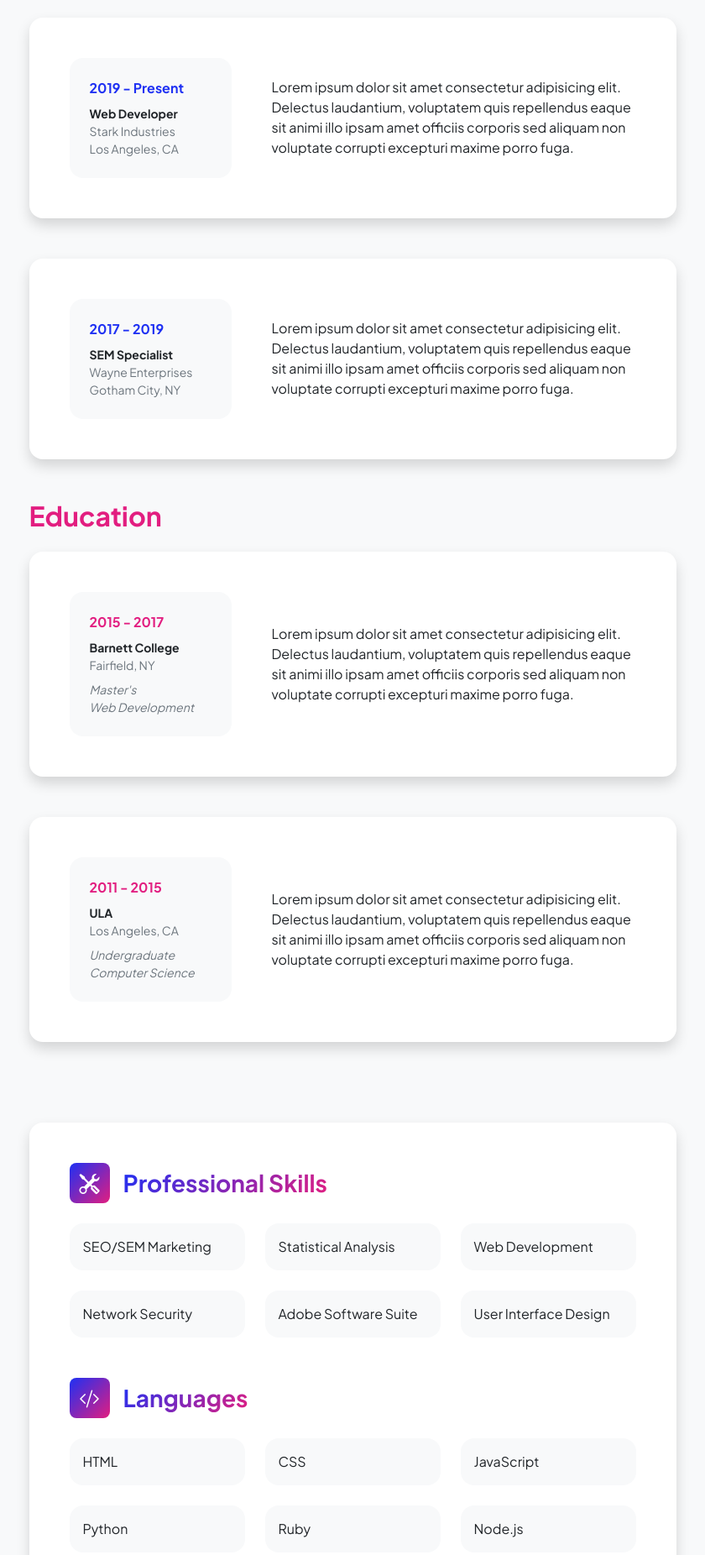
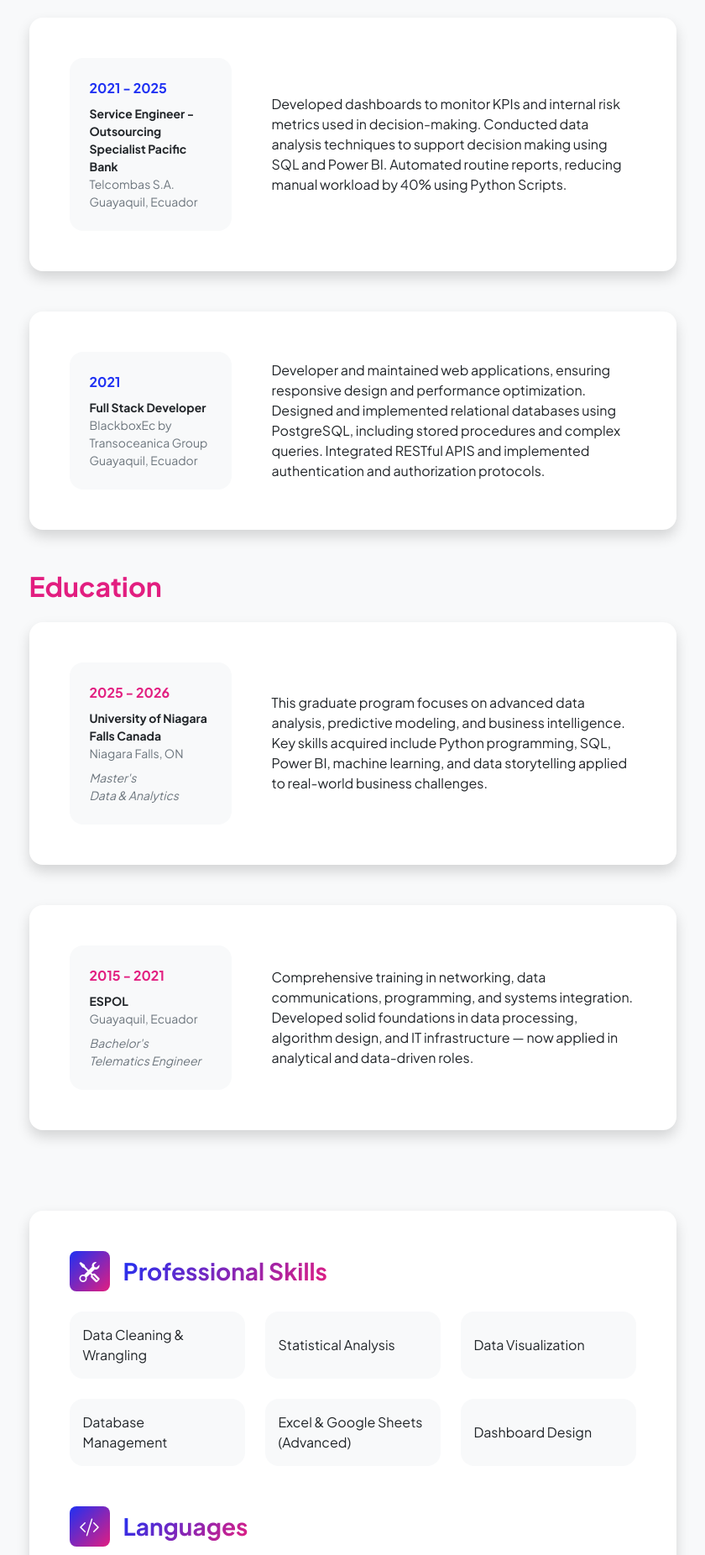
Before and after one commit to mcarolina3101/mcarolina3101.github.io, a website: page src/pug/resume.pug in a window 1280 px wide. Shown: the part 287-2139 px from the top of the page at 84% size, without its empty margins (220-1060 px from the left). Drawn offline with nearby package versions, Linux system fonts and the light colour scheme; files that its build step writes are made by us from their sources.

Commit message:
update resume and home page

```diff
--- a/src/pug/includes/navbar.pug
+++ b/src/pug/includes/navbar.pug
@@ -1,7 +1,7 @@
 nav.navbar.navbar-expand-lg.navbar-light.bg-white.py-3
     .container.px-5
         a.navbar-brand(href='index.html')
-            span.fw-bolder.text-primary Start Bootstrap
+            span.fw-bolder.text-primary Data Analyst
         button.navbar-toggler(type='button', data-bs-toggle='collapse', data-bs-target='#navbarSupportedContent', aria-controls='navbarSupportedContent', aria-expanded='false', aria-label='Toggle navigation')
             span.navbar-toggler-icon
         #navbarSupportedContent.collapse.navbar-collapse
@@ -12,5 +12,3 @@ nav.navbar.navbar-expand-lg.navbar-light.bg-white.py-3
                     a.nav-link(href='resume.html') Resume
                 li.nav-item
                     a.nav-link(href='projects.html') Projects
-                li.nav-item
-                    a.nav-link(href='contact.html') Contact
--- a/src/pug/resume.pug
+++ b/src/pug/resume.pug
@@ -37,7 +37,7 @@ html(lang='en')
                                 h2.text-primary.fw-bolder.mb-0 Experience
                                 // Download resume button
                                 // Note: Set the link href target to a PDF file within your project
-                                a.btn.btn-primary.px-4.py-3(href='#!')
+                                a.btn.btn-primary.px-4.py-3(href='assets/resume.pdf')
                                     .d-inline-block.bi.bi-download.me-2
                                     | Download Resume
 
@@ -47,12 +47,12 @@ html(lang='en')
                                     .row.align-items-center.gx-5
                                         .col.text-center.text-lg-start.mb-4.mb-lg-0
                                             .bg-light.p-4.rounded-4
-                                                .text-primary.fw-bolder.mb-2 2019 - Present
-                                                .small.fw-bolder Web Developer
-                                                .small.text-muted Stark Industries
-                                                .small.text-muted Los Angeles, CA
+                                                .text-primary.fw-bolder.mb-2 2021 - 2025
+                                                .small.fw-bolder Service Engineer - Outsourcing Specialist Pacific Bank
+                                                .small.text-muted Telcombas S.A.
+                                                .small.text-muted Guayaquil, Ecuador
                                         .col-lg-8
-                                            div Lorem ipsum dolor sit amet consectetur adipisicing elit. Delectus laudantium, voluptatem quis repellendus eaque sit animi illo ipsam amet officiis corporis sed aliquam non voluptate corrupti excepturi maxime porro fuga.
+                                            div Developed dashboards to monitor KPIs and internal risk metrics used in decision-making. Conducted data analysis techniques to support decision making using SQL and Power BI. Automated routine reports, reducing manual workload by 40% using Python Scripts.
 
                             // Experience Card 2
                             .card.shadow.border-0.rounded-4.mb-5
@@ -60,12 +60,12 @@ html(lang='en')
                                     .row.align-items-center.gx-5
                                         .col.text-center.text-lg-start.mb-4.mb-lg-0
                                             .bg-light.p-4.rounded-4
-                                                .text-primary.fw-bolder.mb-2 2017 - 2019
-                                                .small.fw-bolder SEM Specialist
-                                                .small.text-muted Wayne Enterprises
-                                                .small.text-muted Gotham City, NY
+                                                .text-primary.fw-bolder.mb-2 2021
+                                                .small.fw-bolder Full Stack Developer
+                                                .small.text-muted BlackboxEc by Transoceanica Group
+                                                .small.text-muted Guayaquil, Ecuador
                                         .col-lg-8
-                                            div Lorem ipsum dolor sit amet consectetur adipisicing elit. Delectus laudantium, voluptatem quis repellendus eaque sit animi illo ipsam amet officiis corporis sed aliquam non voluptate corrupti excepturi maxime porro fuga.
+                                            div Developer and maintained web applications, ensuring responsive design and performance optimization. Designed and implemented relational databases using PostgreSQL, including stored procedures and complex queries. Integrated RESTful APIS and implemented authentication and authorization protocols.
 
                         // Education Section
                         section
@@ -77,15 +77,15 @@ html(lang='en')
                                      .row.align-items-center.gx-5
                                         .col.text-center.text-lg-start.mb-4.mb-lg-0
                                             .bg-light.p-4.rounded-4
-                                                .text-secondary.fw-bolder.mb-2 2015 - 2017
+                                                .text-secondary.fw-bolder.mb-2 2025 - 2026
                                                 .mb-2
-                                                    .small.fw-bolder Barnett College
-                                                    .small.text-muted Fairfield, NY
+                                                    .small.fw-bolder University of Niagara Falls Canada
+                                                    .small.text-muted Niagara Falls, ON
                                                 .fst-italic
                                                     .small.text-muted Master's
-                                                    .small.text-muted Web Development
+                                                    .small.text-muted Data & Analytics
                                         .col-lg-8
-                                            div Lorem ipsum dolor sit amet consectetur adipisicing elit. Delectus laudantium, voluptatem quis repellendus eaque sit animi illo ipsam amet officiis corporis sed aliquam non voluptate corrupti excepturi maxime porro fuga.
+                                            div This graduate program focuses on advanced data analysis, predictive modeling, and business intelligence. Key skills acquired include Python programming, SQL, Power BI, machine learning, and data storytelling applied to real-world business challenges.
 
                             // Education Card 2
                             .card.shadow.border-0.rounded-4.mb-5
@@ -93,15 +93,15 @@ html(lang='en')
                                     .row.align-items-center.gx-5
                                         .col.text-center.text-lg-start.mb-4.mb-lg-0
                                             .bg-light.p-4.rounded-4
-                                                .text-secondary.fw-bolder.mb-2 2011 - 2015
+                                                .text-secondary.fw-bolder.mb-2 2015 - 2021
                                                 .mb-2
-                                                    .small.fw-bolder ULA
-                                                    .small.text-muted Los Angeles, CA
+                                                    .small.fw-bolder ESPOL
+                                                    .small.text-muted Guayaquil, Ecuador
                                                 .fst-italic
-                                                    .small.text-muted Undergraduate
-                                                    .small.text-muted Computer Science
+                                                    .small.text-muted Bachelor's
+                                                    .small.text-muted Telematics Engineer
                                         .col-lg-8
-                                            div Lorem ipsum dolor sit amet consectetur adipisicing elit. Delectus laudantium, voluptatem quis repellendus eaque sit animi illo ipsam amet officiis corporis sed aliquam non voluptate corrupti excepturi maxime porro fuga.
+                                            div Comprehensive training in networking, data communications, programming, and systems integration. Developed solid foundations in data processing, algorithm design, and IT infrastructure — now applied in analytical and data-driven roles.
 
                         // Divider
                         .pb-5
@@ -120,18 +120,18 @@ html(lang='en')
                                                 span.text-gradient.d-inline Professional Skills
                                         .row.row-cols-1.row-cols-md-3.mb-4
                                             .col.mb-4.mb-md-0
-                                                .d-flex.align-items-center.bg-light.rounded-4.p-3.h-100 SEO/SEM Marketing
+                                                .d-flex.align-items-center.bg-light.rounded-4.p-3.h-100 Data Cleaning & Wrangling
                                             .col.mb-4.mb-md-0
                                                 .d-flex.align-items-center.bg-light.rounded-4.p-3.h-100 Statistical Analysis
                                             .col
-                                                .d-flex.align-items-center.bg-light.rounded-4.p-3.h-100 Web Development
+                                                .d-flex.align-items-center.bg-light.rounded-4.p-3.h-100 Data Visualization
                                         .row.row-cols-1.row-cols-md-3
                                             .col.mb-4.mb-md-0
-                                                .d-flex.align-items-center.bg-light.rounded-4.p-3.h-100 Network Security
+                                                .d-flex.align-items-center.bg-light.rounded-4.p-3.h-100 Database Management
                                             .col.mb-4.mb-md-0
-                                                .d-flex.align-items-center.bg-light.rounded-4.p-3.h-100 Adobe Software Suite
+                                                .d-flex.align-items-center.bg-light.rounded-4.p-3.h-100 Excel & Google Sheets (Advanced)
                                             .col
-                                                .d-flex.align-items-center.bg-light.rounded-4.p-3.h-100 User Interface Design
+                                                .d-flex.align-items-center.bg-light.rounded-4.p-3.h-100 Dashboard Design
                                     // Languages list
                                     .mb-0
                                         .d-flex.align-items-center.mb-4
@@ -143,16 +143,16 @@ html(lang='en')
                                             .col.mb-4.mb-md-0
                                                 .d-flex.align-items-center.bg-light.rounded-4.p-3.h-100 HTML
                                             .col.mb-4.mb-md-0
-                                                .d-flex.align-items-center.bg-light.rounded-4.p-3.h-100 CSS
+                                                .d-flex.align-items-center.bg-light.rounded-4.p-3.h-100 Node.js
                                             .col
-                                                .d-flex.align-items-center.bg-light.rounded-4.p-3.h-100 JavaScript
+                                                .d-flex.align-items-center.bg-light.rounded-4.p-3.h-100 Bash / Sheell
                                         .row.row-cols-1.row-cols-md-3
                                             .col.mb-4.mb-md-0
                                                 .d-flex.align-items-center.bg-light.rounded-4.p-3.h-100 Python
                                             .col.mb-4.mb-md-0
-                                                .d-flex.align-items-center.bg-light.rounded-4.p-3.h-100 Ruby
+                                                .d-flex.align-items-center.bg-light.rounded-4.p-3.h-100 SQL
                                             .col
-                                                .d-flex.align-items-center.bg-light.rounded-4.p-3.h-100 Node.js
+                                                .d-flex.align-items-center.bg-light.rounded-4.p-3.h-100 DAX & Power Query
 
         // Footer
         include includes/footer.pug
```
Also changed, not shown: src/pug/index.pug (+9 -10 lines), dist/assets/profile.png, dist/contact.html, dist/index.html, dist/projects.html, dist/resume.html, src/assets/profile.png, 2 other files.
